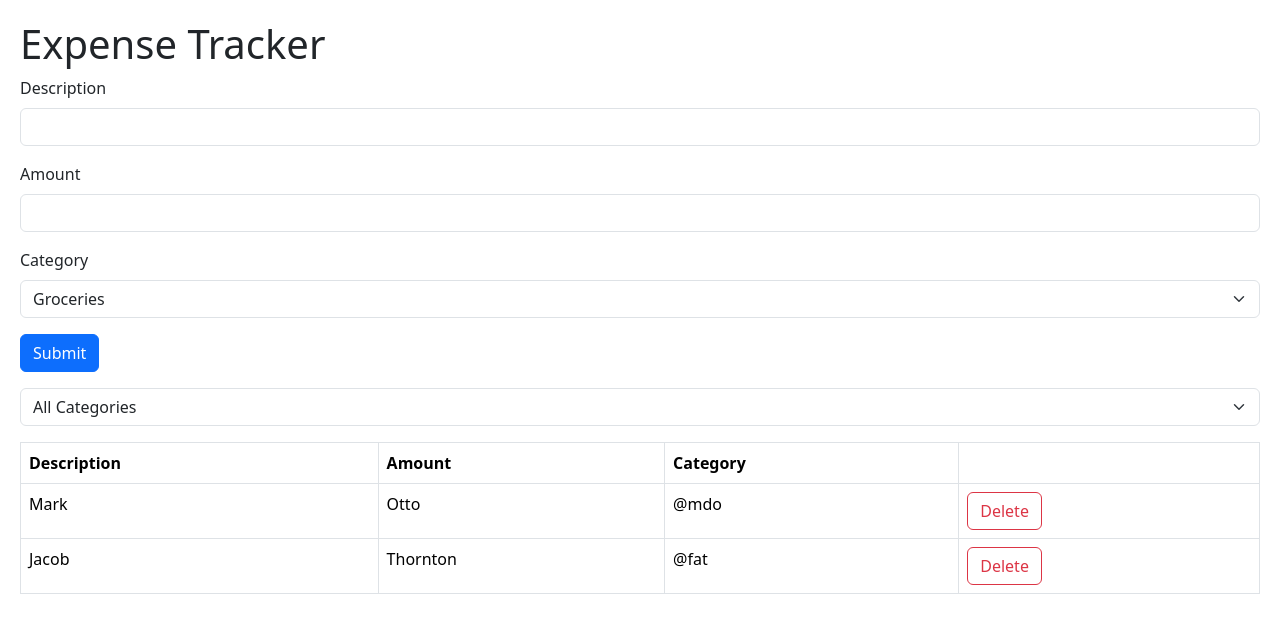
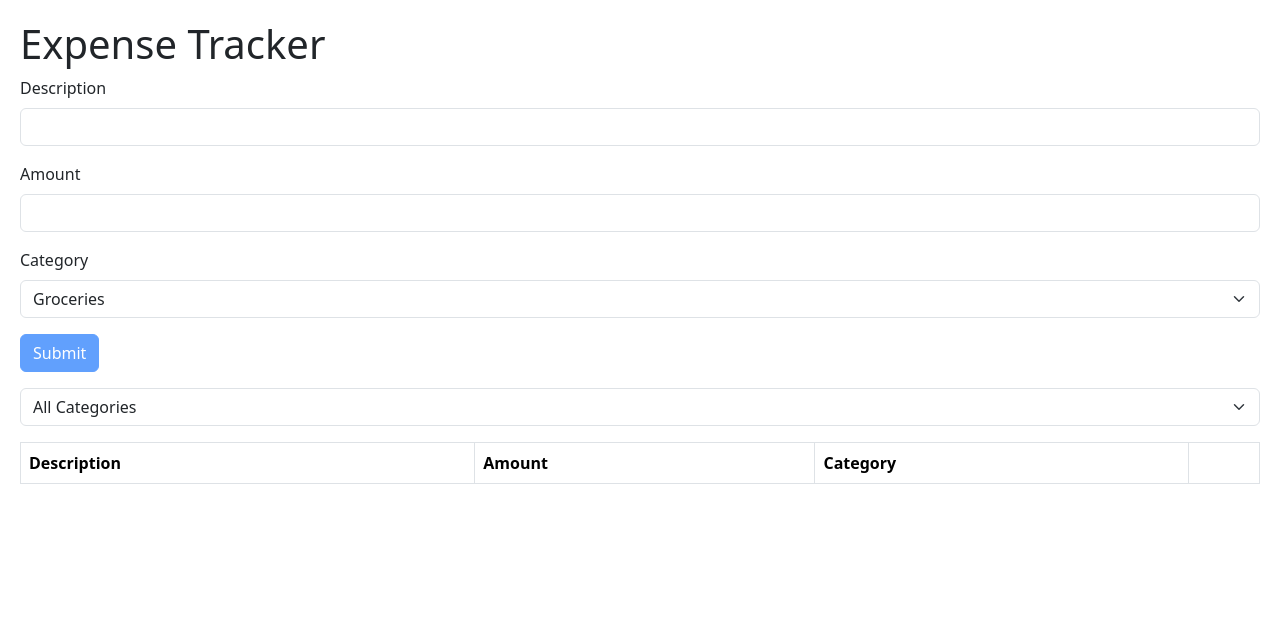
Before and after one commit to dnsamw/rts-forms-build, a React (Vite) app: page / in a window 1280 px wide. Shown: the top 632 px of the page. Built offline with nearby package versions, Linux system fonts and the light colour scheme.

Commit message:
Expense Tracker - Soution 1

```diff
--- a/src/components/ExpenseTrackerForm.tsx
+++ b/src/components/ExpenseTrackerForm.tsx
@@ -1,42 +1,119 @@
+import { useForm, FieldValues } from "react-hook-form";
+import { z } from "zod";
+import { zodResolver } from "@hookform/resolvers/zod";
+import { useState } from "react";
+
 type Props = {};
 
+const schema = z.object({
+  id: z.number().optional(),
+  description: z.string().min(3),
+  amount: z.number({ invalid_type_error: "amount field is required!" }).min(1),
+  category: z.string(),
+});
+
+type FormData = z.infer<typeof schema>;
+
 function ExpenseTrackerForm({}: Props) {
+  const [expenses, setExpenses] = useState<FormData[] | FieldValues[]>([
+    { id: 1, description: "Electricity", amount: 2500, category: "Utilities" },
+    { id: 2, description: "Rice", amount: 2500, category: "Groceries" },
+    { id: 3, description: "Telephone", amount: 1500, category: "Utilities" },
+    {
+      id: 4,
+      description: "Movie",
+      amount: 1500,
+      category: "Entertainment",
+    },
+  ]);
+
+  const [selectedCategory, setSelectedCategory] = useState("");
+
+  const filteredExpenses: FormData[] | FieldValues[] =
+    selectedCategory !== "All Categories"
+      ? expenses.filter((expense) => expense.category === selectedCategory)
+      : expenses;
+
+  console.log(filteredExpenses);
+
+  const {
+    register,
+    handleSubmit,
+    formState: { errors, isValid },
+  } = useForm<FormData>({ resolver: zodResolver(schema) });
+
+  const onSubmit = (data: FieldValues) => {
+    data.id = expenses.length + 1;
+    const newExpenses = [...expenses, data];
+    setExpenses(newExpenses);
+  };
+
+  const handleDeleteExpense = (id: number) => {
+    const newExpenses = expenses.filter((expense) => expense.id !== id);
+    setExpenses(newExpenses);
+  };
+
+  const handleCategoryChange = (category: any) => {
+    const selectedCategory = category.target.value;
+    setSelectedCategory(selectedCategory);
+  };
   return (
     <>
       <h1>Expense Tracker</h1>
-      <form>
+      <form onSubmit={handleSubmit(onSubmit)}>
         <div className="mb-3">
           <label htmlFor="description" className="form-label">
             Description
           </label>
-          <input id="description" type="text" className="form-control" />
+          <input
+            {...register("description")}
+            id="description"
+            type="text"
+            className="form-control"
+          />
+          {errors.description && (
+            <p className="text-danger">{errors.description.message}</p>
+          )}
         </div>
         <div className="mb-3">
           <label htmlFor="amount" className="form-label">
             Amount
           </label>
-          <input id="amount" type="number" className="form-control" />
+          <input
+            {...register("amount", { valueAsNumber: true })}
+            id="amount"
+            type="number"
+            className="form-control"
+          />
+          {errors.amount && (
+            <p className="text-danger">{errors.amount.message}</p>
+          )}
         </div>
         <div className="mb-3">
           <label htmlFor="category" className="form-label">
             Category
           </label>
-          <select className="form-select">
+          <select {...register("category")} className="form-select">
             <option value="Groceries">Groceries</option>
             <option value="Utilities">Utilities</option>
-            <option value="Entertainmet">Entertainmet</option>
+            <option value="Entertainment">Entertainment</option>
           </select>
+          {errors.category && (
+            <p className="text-danger">{errors.category.message}</p>
+          )}
         </div>
-        <button className="btn btn-primary" type="submit">
+        <button disabled={!isValid} className="btn btn-primary" type="submit">
           Submit
         </button>
       </form>
-      <div className="visualize pt-3">
+      <div className="visualize pt-3" onChange={(e) => handleCategoryChange(e)}>
         <select className="form-select">
-          <option value="All Categories">All Categories</option>
+          <option selected value="All Categories">
+            All Categories
+          </option>
           <option value="Groceries">Groceries</option>
           <option value="Utilities">Utilities</option>
-          <option value="Entertainmet">Entertainmet</option>
+          <option value="Entertainment">Entertainment</option>
         </select>
       </div>
       <div className="pt-3">
@@ -50,18 +127,21 @@ function ExpenseTrackerForm({}: Props) {
             </tr>
           </thead>
           <tbody>
-            <tr>
-              <td>Mark</td>
-              <td>Otto</td>
-              <td>@mdo</td>
-              <td><button className="btn btn-outline-danger">Delete</button></td>
-            </tr>
-            <tr>
-              <td>Jacob</td>
-              <td>Thornton</td>
-              <td>@fat</td>
-              <td><button className="btn btn-outline-danger">Delete</button></td>
-            </tr>
+            {filteredExpenses.map((expense) => (
+              <tr key={expense.id}>
+                <td>{expense.description}</td>
+                <td>{expense.amount}</td>
+                <td>{expense.category}</td>
+                <td>
+                  <button
+                    className="btn btn-outline-danger"
+                    onClick={() => handleDeleteExpense(expense.id)}
+                  >
+                    Delete
+                  </button>
+                </td>
+              </tr>
+            ))}
           </tbody>
         </table>
       </div>
```
